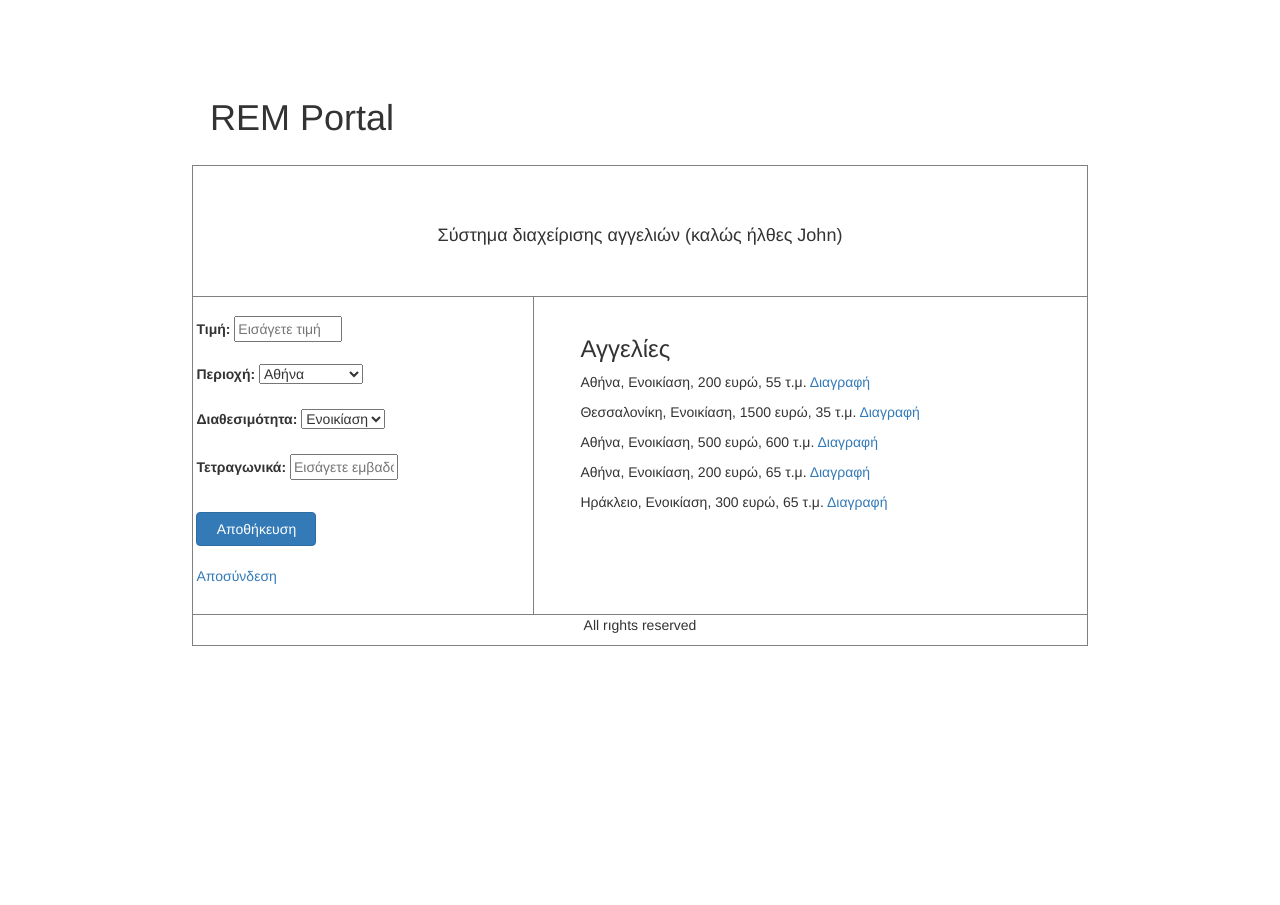
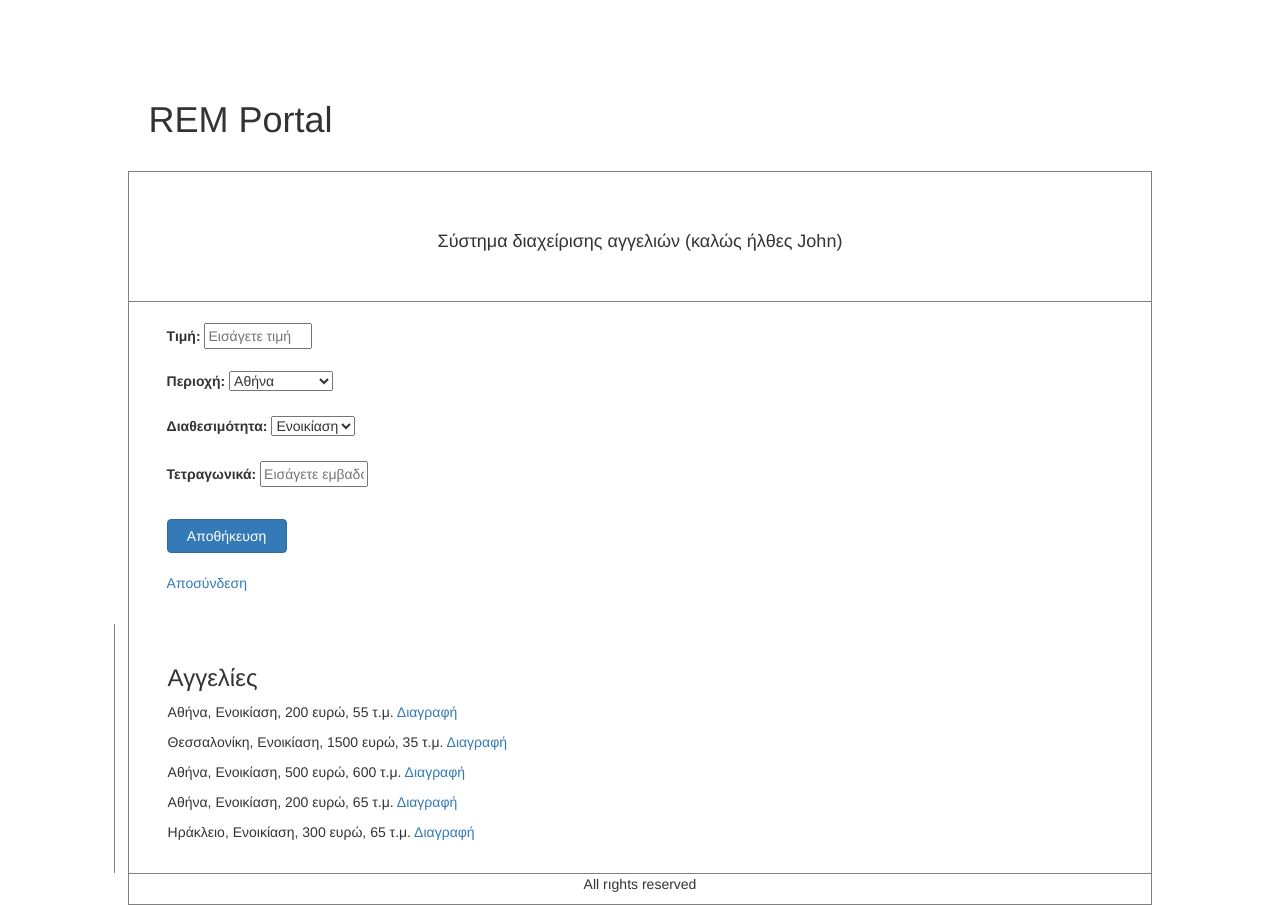
Before and after one commit to unverbosejohn/realestate_marketplace, a Flask app: page /profile in a window 1280 px wide. Before the commit the page ends 800 px from the top, so only its background shows below. Run offline with Flask 2, Linux system fonts and the light colour scheme; the first user in the database is signed in; data comes from the database, SQL or seed files in the repository; some libraries are stand-ins or nearby versions.

Commit message:
Fixed spacing

```diff
--- a/main/static/css/main.css
+++ b/main/static/css/main.css
@@ -21,17 +21,22 @@
 }
 
 .row>div {
-    flex: 1;
+    width: 100%;
 }
 
 .main {
-    margin-left: 15%;
-    margin-right:15%
+    margin-left: 10%;
+    margin-right: 10%
 }
 
 html,
 body {
     height: 100%;
+}
+.new-listing {
+    padding-left: 5%;
+    padding-top: 2%;
+    padding-bottom: 2%;
 }
 
 .cont-ms {
@@ -41,24 +46,21 @@
 }
 
 .cont-left {
-    padding-left: 2%;
+    float: left;
+    width: 40%;
+    padding-left: 5%;
     padding-top: 2%;
-    padding-right: 35%;
     padding-bottom: 2%;
-    justify-content: center;
-    margin-right: -55%;
-
 }
 
-.col-rights {}
-
 .cont-right {
+    border-left: 1px solid grey;
+    float: right;
+    width: 60%;
     padding-left: 5%;
     padding-top: 2%;
-    padding-right: 0%;
     padding-bottom: 2%;
-    border-left: 1px solid grey;
-    justify-content-center;
+
 }
 
 .cont-bottom {
```
